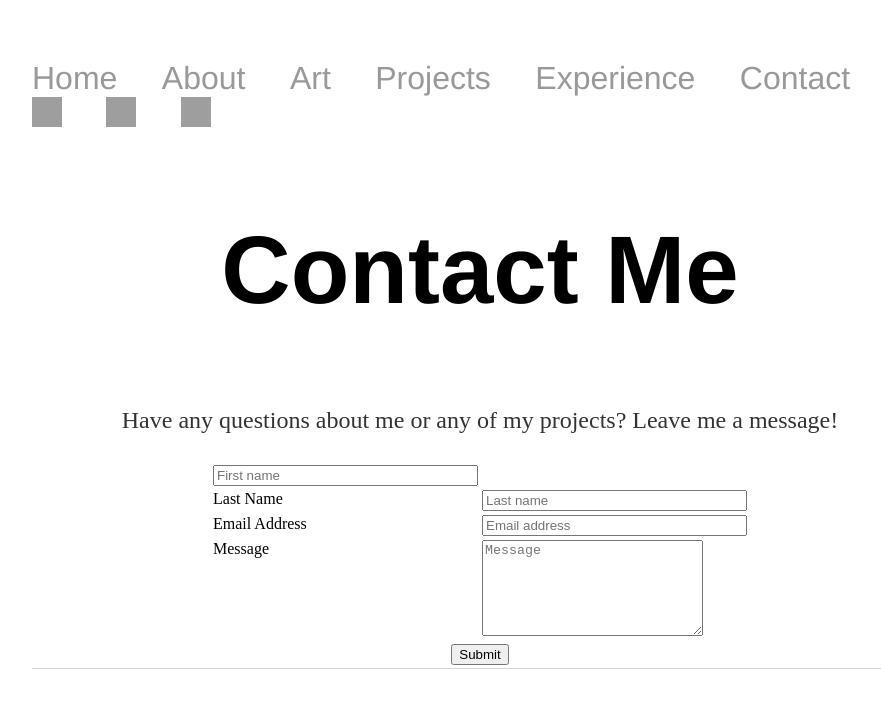
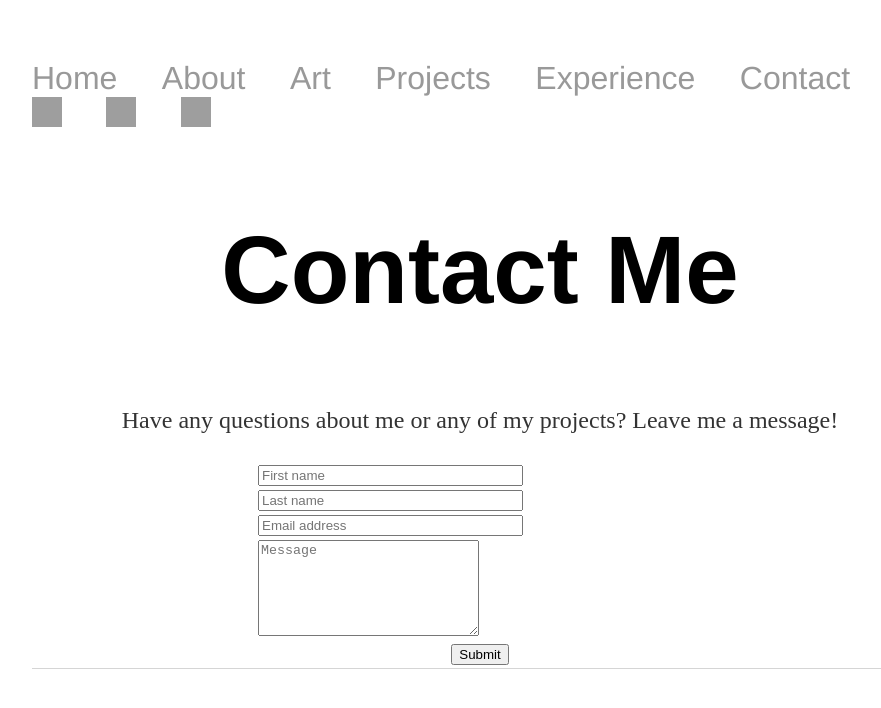
Before and after one commit to jhltsang/jhltsang.github.io, a Jekyll site: the page built from contact/index.html, in a window 1280 px wide. Shown: the top 708 px of the page, without its empty margins (160-1041 px from the left). Built offline with Jekyll 4.4.1, drawn with Linux system fonts in a browser that asks for light colours; grey boxes are pictures that could not be loaded.

Commit message:
Update index.html

```diff
--- a/contact/index.html
+++ b/contact/index.html
@@ -17,34 +17,25 @@ title: Jessica Tsang
 </tr>
 
 <tr>
- <td valign="top"">
-  <label for="last_name">Last Name</label>
- </td>
  <td valign="top">
   <input  type="text" name="last_name" placeholder="Last name" maxlength="50" size="30">
  </td>
 </tr>
+
 <tr>
- <td valign="top">
-  <label for="email">Email Address</label>
- </td>
  <td valign="top">
   <input  type="text" name="email" placeholder="Email address" maxlength="80" size="30">
  </td>
-
 </tr>
 
 <tr>
- <td valign="top">
-  <label for="comments">Message</label>
- </td>
  <td valign="top">
   <textarea  name="message" placeholder="Message" maxlength="1000" cols="25" rows="6"></textarea>
  </td>
 
 </tr>
 <tr>
- <td colspan="2" style="text-align:center">
+ <td colspan="1" style="text-align:center">
   <input type="submit" value="Submit">
  </td>
 </tr>
```
